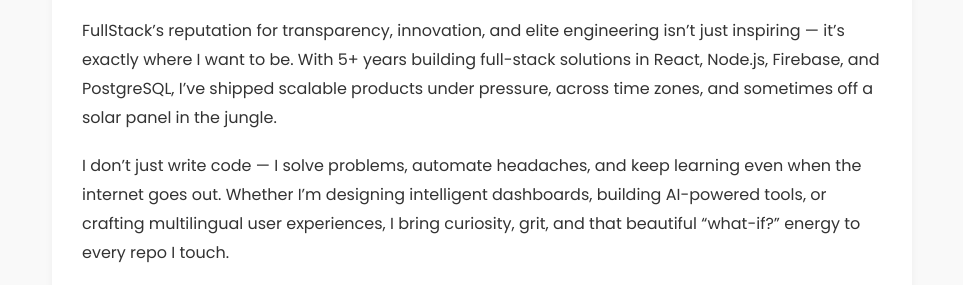
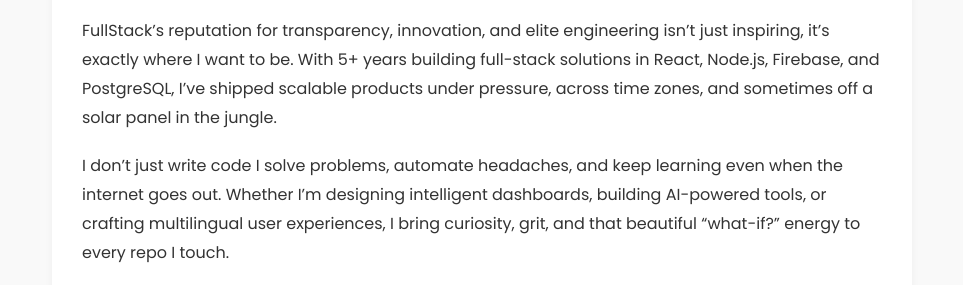
Before and after one commit to AnthonyHernandez5150/resume, a plain HTML site: page cover-letter.html in a window 1280 px wide. Shown: the part 437-722 px from the top of the page, without its empty margins (158-1121 px from the left). Drawn offline with Linux system fonts and the light colour scheme.

Commit message:
Update cover-letter.html

```diff
--- a/cover-letter.html
+++ b/cover-letter.html
@@ -141,12 +141,12 @@
     <section class="cover-letter">
       <h2>Why I'm a Great Fit for FullStack</h2>
       <p>
-        FullStack’s reputation for transparency, innovation, and elite engineering isn’t just inspiring — it’s exactly where I want to be.
+        FullStack’s reputation for transparency, innovation, and elite engineering isn’t just inspiring, it’s exactly where I want to be.
         With 5+ years building full-stack solutions in React, Node.js, Firebase, and PostgreSQL, I’ve shipped scalable products
         under pressure, across time zones, and sometimes off a solar panel in the jungle.
       </p>
       <p>
-        I don’t just write code — I solve problems, automate headaches, and keep learning even when the internet goes out.
+        I don’t just write code I solve problems, automate headaches, and keep learning even when the internet goes out.
         Whether I’m designing intelligent dashboards, building AI-powered tools, or crafting multilingual user experiences,
         I bring curiosity, grit, and that beautiful “what-if?” energy to every repo I touch.
       </p>
```
